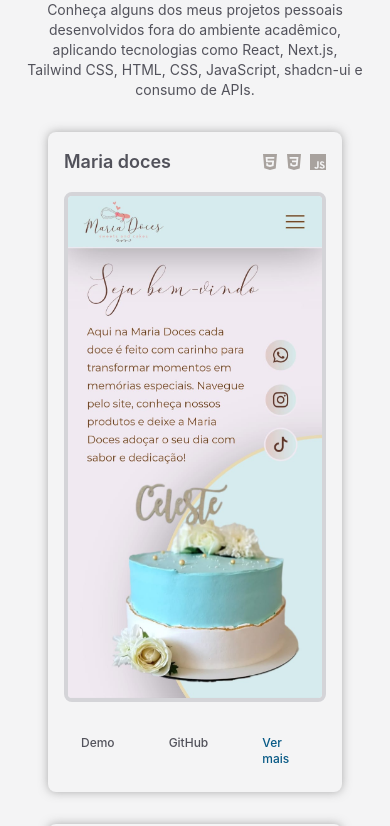
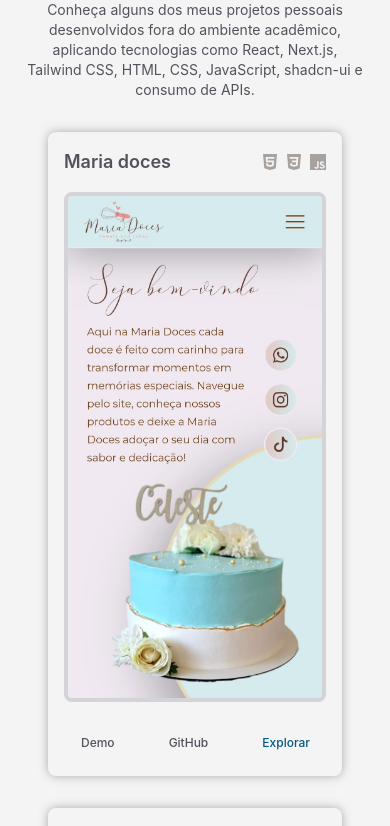
Before and after one commit to walacer72/portfolio-walace, a Next.js app: page / in a window 390 px wide. Shown: the part 3340-4166 px from the top of the page. Built offline with nearby package versions, Linux system fonts and the light colour scheme.

Commit message:
height do projectitem

```diff
--- a/src/components/projectItem.tsx
+++ b/src/components/projectItem.tsx
@@ -14,7 +14,7 @@ const ProjectItem = ({ item }: Props) => {
 
     return (
 
-        <li className={`relative w-full rounded-lg min-h-[270px] text-primary-foreground shadow-[0_0_10px_rgba(100,100,100,0.5)] dark:shadow-[0_0_10px_rgba(255,255,255,0.1)] bg-background p-4 transition-all duration-300 dark:border dark:border-stone-950 hover:border-stone-800 md:hover:scale-105`}>
+        <li className={`relative w-full rounded-lg min-h-[290px] md:min-h-[270px] text-primary-foreground shadow-[0_0_10px_rgba(100,100,100,0.5)] dark:shadow-[0_0_10px_rgba(255,255,255,0.1)] bg-background p-4 transition-all duration-300 dark:border dark:border-stone-950 hover:border-stone-800 md:hover:scale-105`}>
 
             <div className="flex flex-col h-full gap-4 justify-between">
 
@@ -70,7 +70,7 @@ const ProjectItem = ({ item }: Props) => {
                         onMouseLeave={() => setDescriptShow(false)}
                         className="transition ease-in duration-200 py-2 px-4 inline-block cursor-pointer border border-transparent text-sky-800 hover:opacity-80 [transform:translateZ(0)]"
                     >
-                        Ver mais
+                        Explorar
                     </a>
                 </div>
 
```
